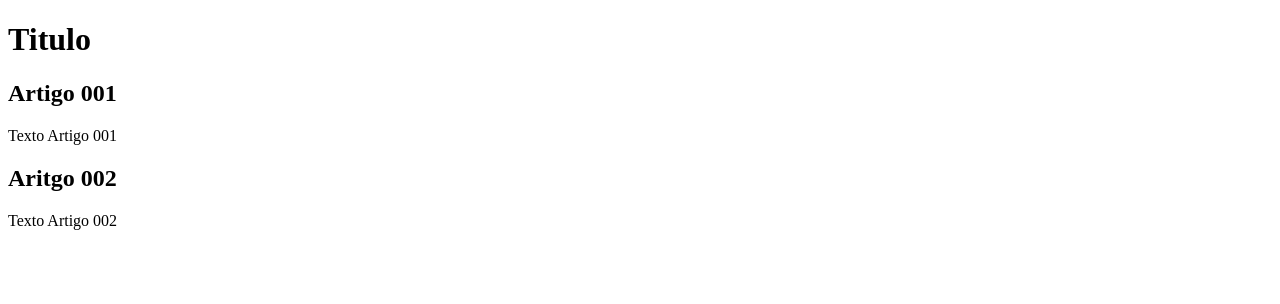
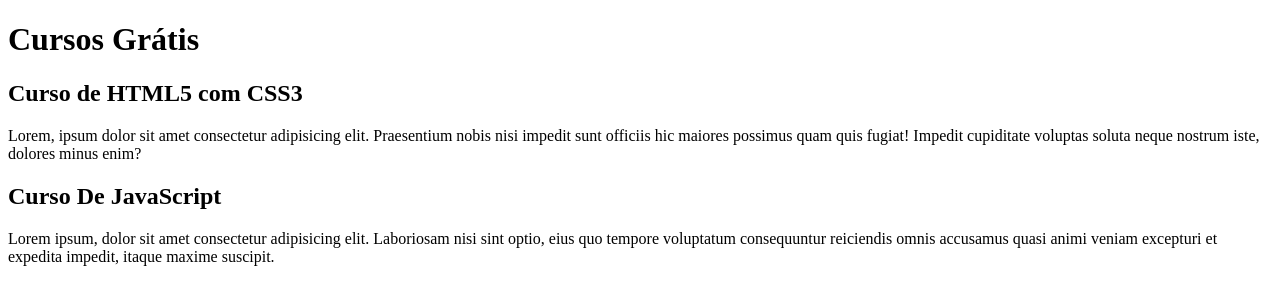
Before and after one commit to HebertFSoares/Projeto-Site, a plain HTML site: page index.html in a window 1280 px wide. Drawn offline with Linux system fonts and the light colour scheme.

Commit message:
Update index.html

```diff
--- a/index.html
+++ b/index.html
@@ -4,20 +4,20 @@
     <meta charset="UTF-8">
     <meta http-equiv="X-UA-Compatible" content="IE=edge">
     <meta name="viewport" content="width=device-width, initial-scale=1.0">
-    <title>Titulo Do Site</title>
+    <title></title>
 </head>
 <body>
     <main>
         <header>
-            <h1>Titulo</h1>
+            <h1>Cursos Grátis</h1>
         </header>
         <article>
-            <h2>Artigo 001</h2>
-            <p>Texto Artigo 001</p>
+            <h2>Curso de HTML5 com CSS3</h2>
+            <p>Lorem, ipsum dolor sit amet consectetur adipisicing elit. Praesentium nobis nisi impedit sunt officiis hic maiores possimus quam quis fugiat! Impedit cupiditate voluptas soluta neque nostrum iste, dolores minus enim?</p>
         </article>
         <article>
-            <h2>Aritgo 002</h2>
-            <p>Texto Artigo 002</p>
+            <h2>Curso De JavaScript</h2>
+            <p>Lorem ipsum, dolor sit amet consectetur adipisicing elit. Laboriosam nisi sint optio, eius quo tempore voluptatum consequuntur reiciendis omnis accusamus quasi animi veniam excepturi et expedita impedit, itaque maxime suscipit.</p>
         </article>
     </main>
 </body>
```
